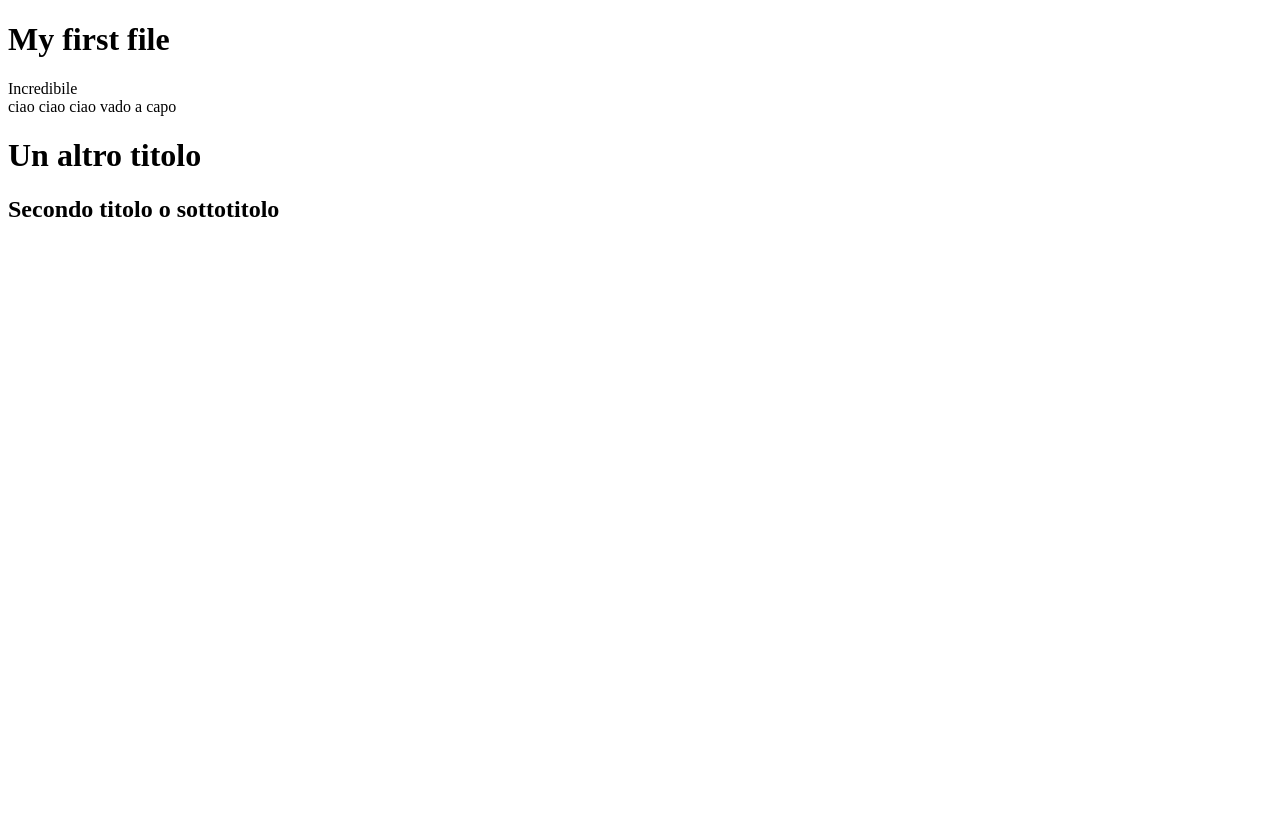
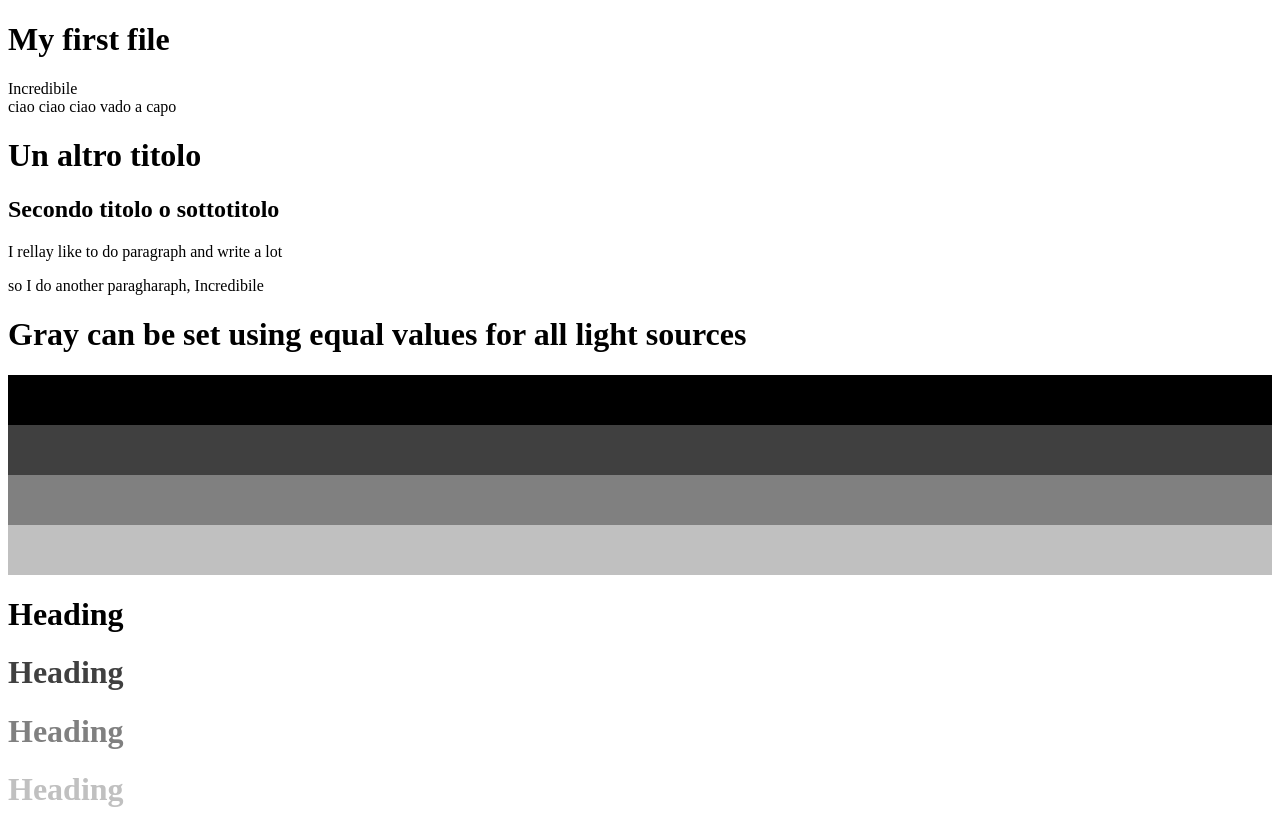
Before and after one commit to FedeVenza/NABA-feb24-federica, a plain HTML site: page es00/index.html in a window 1280 px wide. Before the commit the page ends 800 px from the top, so only its background shows below. Drawn offline with Linux system fonts and the light colour scheme.

Commit message:
Update index.html

```diff
--- a/es00/index.html
+++ b/es00/index.html
@@ -16,5 +16,27 @@
 
 </h1>
 <h2>Secondo titolo o sottotitolo</h2>
+<p>I rellay like to do paragraph and write a lot  </p>
+<p>so I do another paragharaph, Incredibile  </p>
+<html>
+<style>
+div {height:50px;width:100%;}
+</style>
+<body>
+
+<h1>Gray can be set using equal values for all light sources</h1>
+
+<div style="background-color:rgb(0,0,0)"></div>
+<div style="background-color:rgb(64,64,64)"></div>
+<div style="background-color:rgb(128,128,128)"></div>
+<div style="background-color:rgb(192,192,192)"></div>
+
+<h1 style="color:rgb(0,0,0)">Heading</h1>
+<h1 style="color:rgb(64,64,64)">Heading</h1>
+<h1 style="color:rgb(128,128,128)">Heading</h1>
+<h1 style="color:rgb(192,192,192)">Heading</h1>
 
 </body>
+</html>
+
+</body>
```
